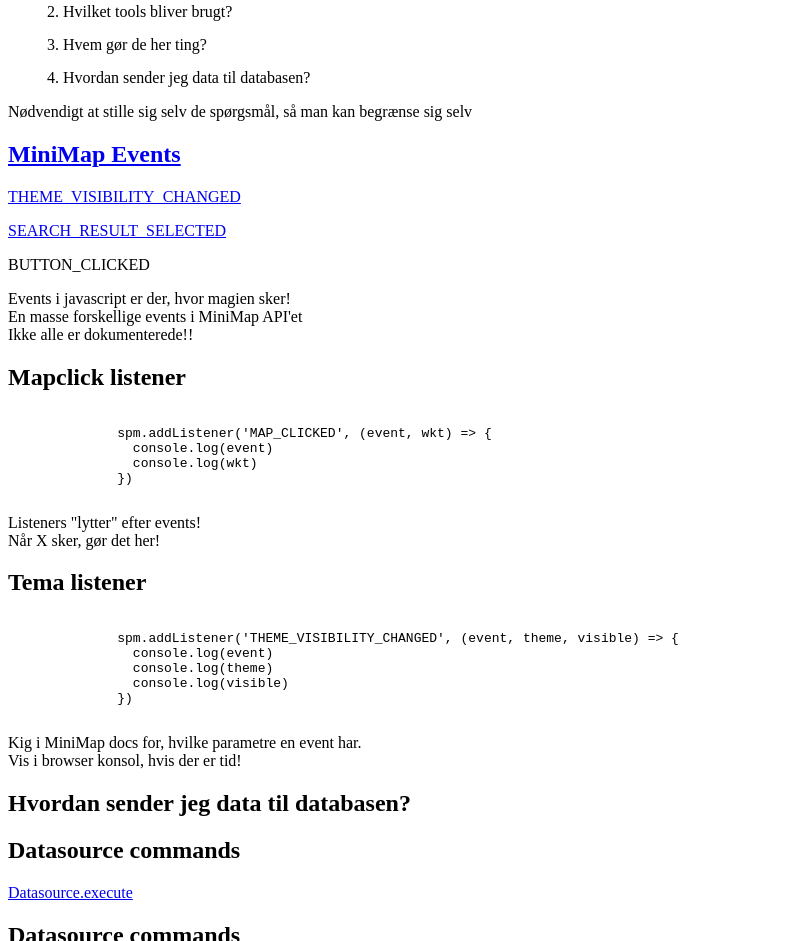
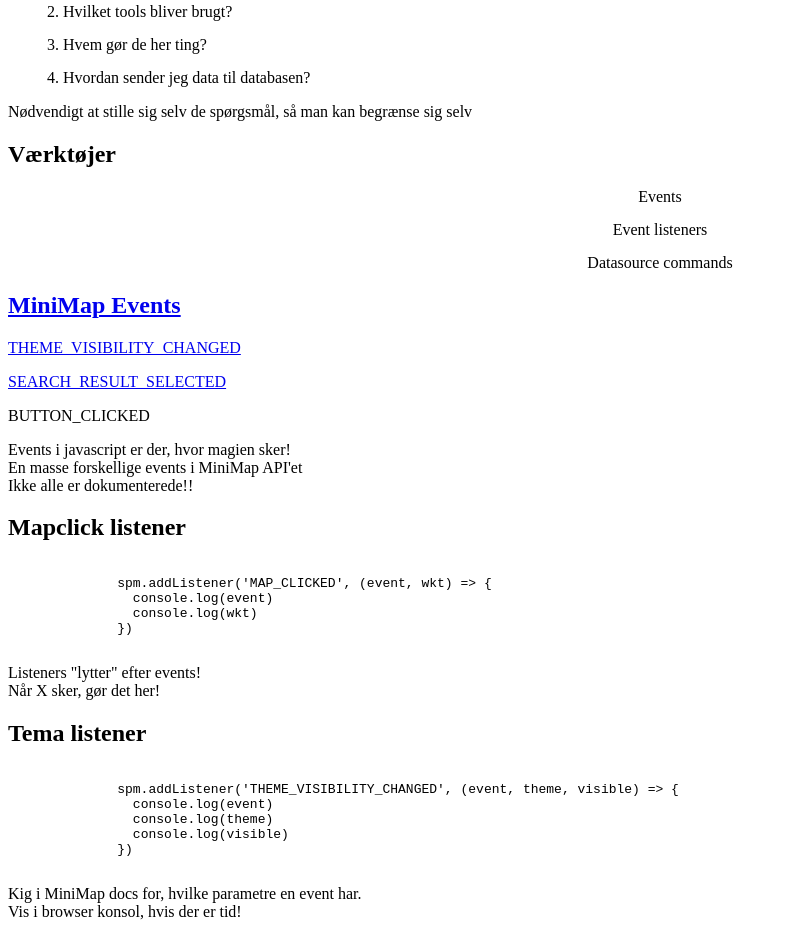
Before and after one commit to danielarnason/aarsmoede23_oplaeg, a website built with Vite: page index.html in a window 1280 px wide. Shown: the part 2178-3119 px from the top of the page, without its empty margins (0-787 px from the left). Built offline with nearby package versions, Linux system fonts and the light colour scheme; what fireworks-js, reveal.js would draw is missing.

Commit message:
Værktøjer slide

```diff
--- a/index.html
+++ b/index.html
@@ -84,6 +84,14 @@
             <aside class="notes">
               Nødvendigt at stille sig selv de spørgsmål, så man kan begrænse sig selv
             </aside>
+          </section>
+          <section>
+            <h2>Værktøjer</h2>
+            <ol id="list">
+              <li>Events</li>
+              <li>Event listeners</li>
+              <li>Datasource commands</li>
+            </ol>
           </section>
         </section>
         <section>
```
